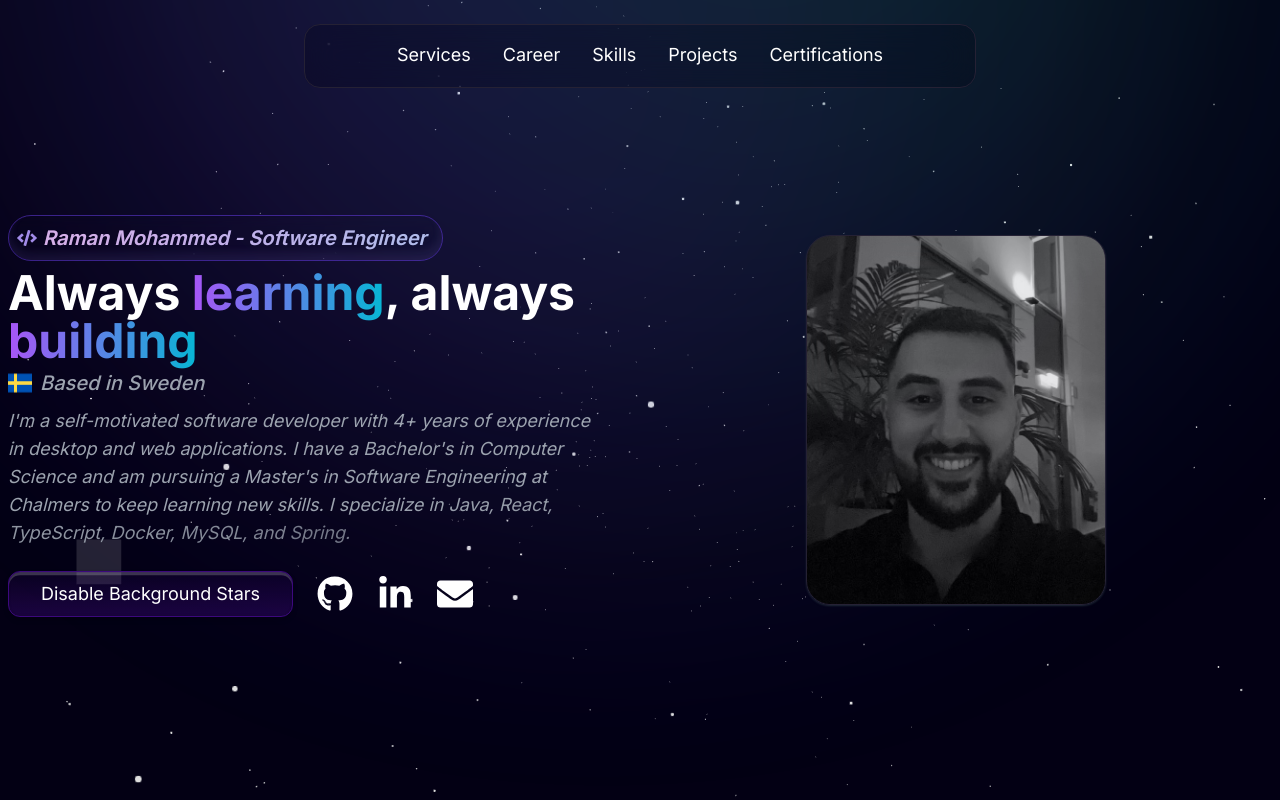
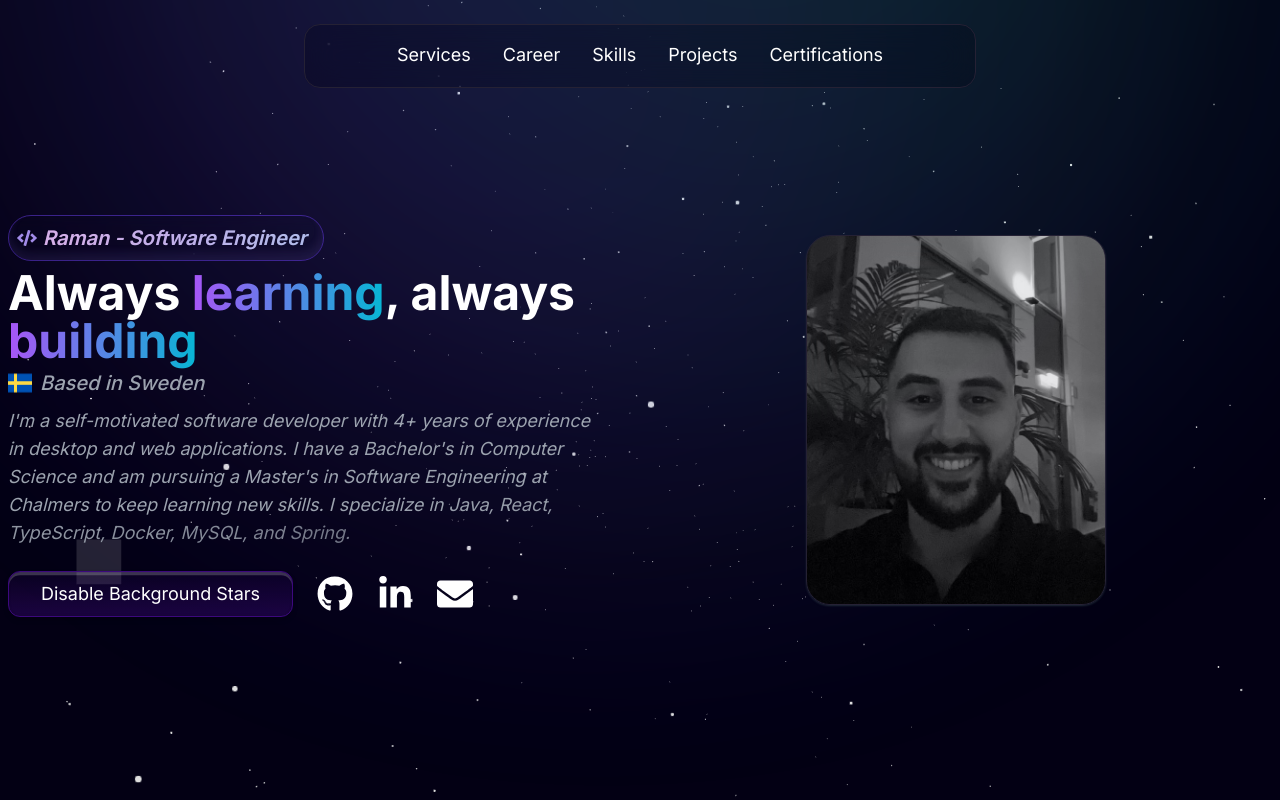
Before and after one commit to RaymondSWE/SciFi-Portfolio, a Next.js app: page / in a window 1280 px wide. Shown: the top 800 px of the page. Built offline with nearby package versions, Linux system fonts and the light colour scheme.

Commit message:
Refactor: Simplify name references in metadata and footer components

```diff
--- a/app/layout.tsx
+++ b/app/layout.tsx
@@ -10,8 +10,8 @@ import { ToastContainer } from 'react-toastify';
 import HeaderBackground from '@/components/main/HeaderBackground';
 
 export const metadata: Metadata = {
-  title: 'Raman Mohammed Portfolio',
-  description: "Raman Mohammed's portfolio website",
+  title: 'Raman Portfolio',
+  description: "Raman's portfolio website",
 };
 
 export default function RootLayout({
--- a/components/main/Footer.tsx
+++ b/components/main/Footer.tsx
@@ -13,7 +13,7 @@ const Footer = () => {
           <div className="flex flex-col lg:flex-row justify-between items-center lg:items-center">
             <div className="text-white text-center lg:text-left mb-8 lg:mb-0">
               <h2 className="text-3xl font-semibold mb-2 Welcome-text">
-                Raman Mohammed
+                Raman
               </h2>
               <p className="text-gray-400 italic">Fullstack Developer</p>
               <p className="text-gray-400 text-sm mt-4">
@@ -26,7 +26,7 @@ const Footer = () => {
                 target="_blank"
                 rel="noopener noreferrer"
                 className="text-white text-4xl hover:scale-110 transition-transform mirror"
-                aria-label="Raman Mohammed on GitHub"
+                aria-label="Raman on GitHub"
               >
                 <FaGithub />
               </a>
@@ -35,14 +35,14 @@ const Footer = () => {
                 target="_blank"
                 rel="noopener noreferrer"
                 className="text-white text-4xl hover:scale-110 transition-transform mirror"
-                aria-label="Raman Mohammed on Linkedin"
+                aria-label="Raman on Linkedin"
               >
                 <FaLinkedinIn />
               </a>
               <a
                 href="mailto:RamanMohammed@hotmail.com"
                 className="text-white text-4xl hover:scale-110 transition-transform mirror"
-                aria-label="Raman Mohammed on Email"
+                aria-label="Raman on Email"
               >
                 <FaEnvelope />
               </a>
--- a/components/main/Hero.tsx
+++ b/components/main/Hero.tsx
@@ -44,7 +44,7 @@ const Hero = () => {
             <div className="Welcome-box py-2 px-2 border border-[#7042f88b] opacity-[0.9]">
               <FaCode className="text-[#b49bff] mr-[10px] h-5 w-5" />
               <div className="Welcome-text italic md:text-xl text-xs px-2 ml-[-12px] font-semibold">
-                Raman Mohammed - Software Engineer
+                Raman - Software Engineer
               </div>
             </div>
           </div>
@@ -105,7 +105,7 @@ const Hero = () => {
           <div className="relative overflow-hidden rounded-3xl bg-[#ffffff10] backdrop-blur-xl border border-border-custom flex justify-center items-center shadow-sm shadow-gray-800 w-[200px] h-[300px] md:w-[250px] md:h-[300px] lg:w-[300px] lg:h-[370px]">
             <Image
               src="/happy-raman.jpg"
-              alt="Raman Mohammed Image"
+              alt="Raman Image"
               className="object-cover object-bottom filter grayscale contrast-65 opacity-90"
               priority
               fill
```
